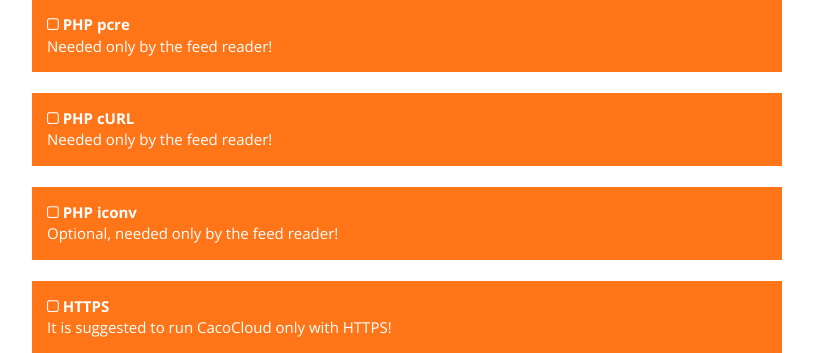
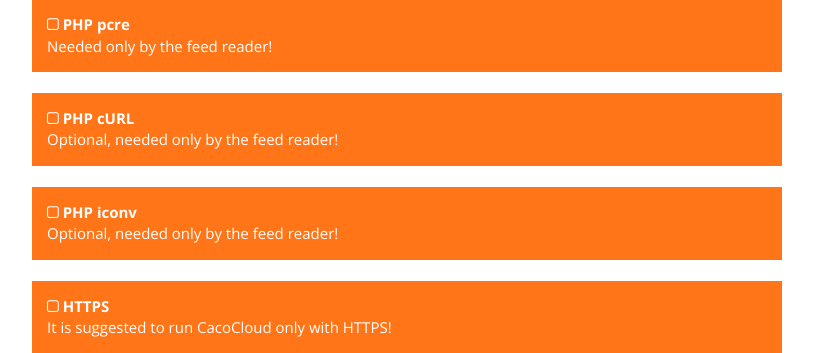
Before and after one commit to Cacodaimon/CacoCloud, a PHP site: page /public/install/views/step-requirements.phtml in a window 1280 px wide. Shown: the part 555-908 px from the top of the page, without its empty margins (428-1241 px from the left). Run offline with PHP 8.4, Linux system fonts and the light colour scheme; the template is opened without the code that fills it, so the values that code supplies are empty; some libraries are stand-ins or nearby versions.

Commit message:
Marked curl as optional.

```diff
--- a/public/install/views/step-requirements.phtml
+++ b/public/install/views/step-requirements.phtml
@@ -62,7 +62,7 @@
         <span class="fa <?php echo $curl ? 'fa-check-square-o' : 'fa-square-o' ?>"></span> PHP cURL
     </strong>
     <p>
-        Needed only by the feed reader!
+        Optional, needed only by the feed reader!
     </p>
 </div>
 
```
